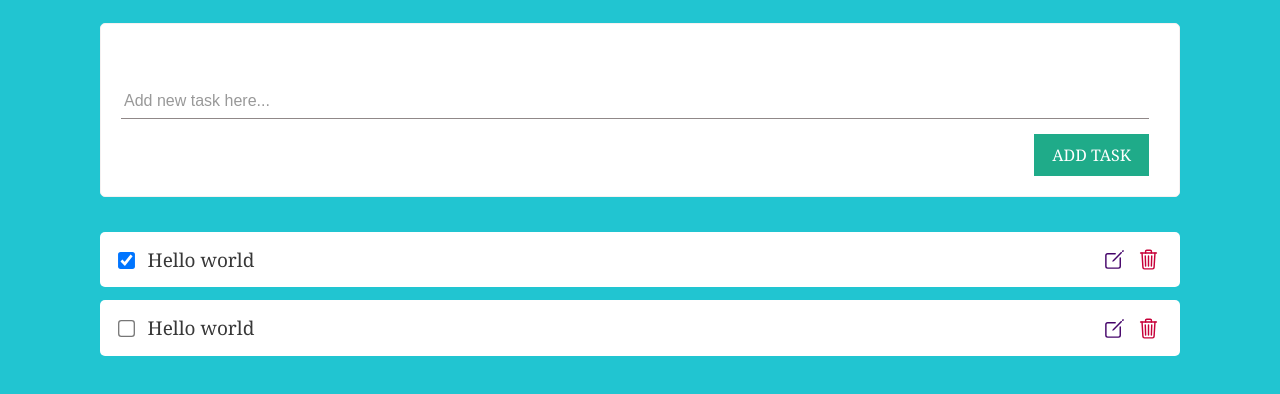
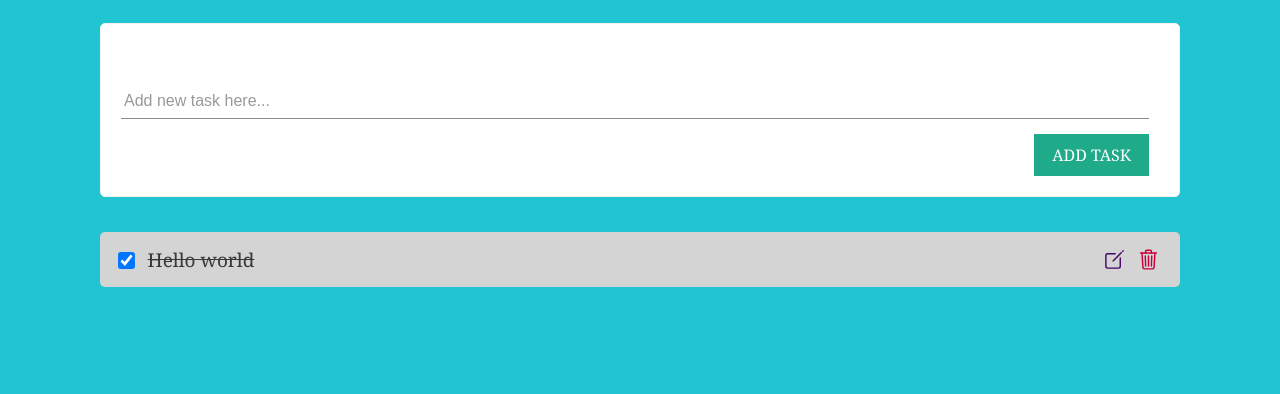
Before and after one commit to riyadsalem/TaskList, a plain HTML site: page index.html in a window 1280 px wide. Both pictures are taken after a click on the checkbox 126 px from the left and 350 px from the top of the page. Shown: the part 90-484 px from the top of the page. Drawn offline with nearby package versions, Linux system fonts and the light colour scheme.

Commit message:
Delete Task and Mark Task Completed using ES5 Prototype Part 2

```diff
--- a/index.html
+++ b/index.html
@@ -46,20 +46,7 @@
           </div>
         </div>
 
-        <div class="task-list">
-          <div class="task" data-createdat="12/12/2022, 6:59:55 PM">
-            <div class="task__details">
-              <input type="checkbox" class="task-check" />
-              <label class="task-title">Hello world</label>
-            </div>
 
-            <div class="task__op">
-              <ion-icon class="task__op_edit" name="create-outline"></ion-icon>
-              <ion-icon class="task__op_delete" name="trash-outline"></ion-icon>
-            </div>
-          </div>
-        </div>
-      </div>
     </div>
 
     <script src="https://unpkg.com/ionicons@5.1.2/dist/ionicons.js"></script>
--- a/index.js
+++ b/index.js
@@ -19,4 +19,7 @@ document.querySelector(".task-list").addEventListener("click", function (e) {
     // console.log("Delete Button Prssed");
     ui.deleteTask(e);
   }
+  if (e.target.className.includes("task-check")) {
+    ui.completeTask(e);
+  }
 });
--- a/ui.js
+++ b/ui.js
@@ -27,5 +27,9 @@ UI.prototype.deleteTask = function (e) {
   const task = e.target.parentElement.parentElement;
   task.remove();
 };
+UI.prototype.completeTask = function (e) {
+  const task = e.target.parentElement.parentElement;
+  task.classList.toggle("completed");
+};
 
 export default UI;
```
